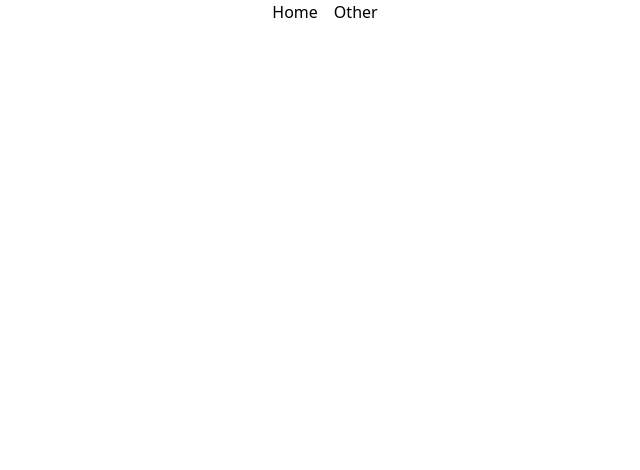
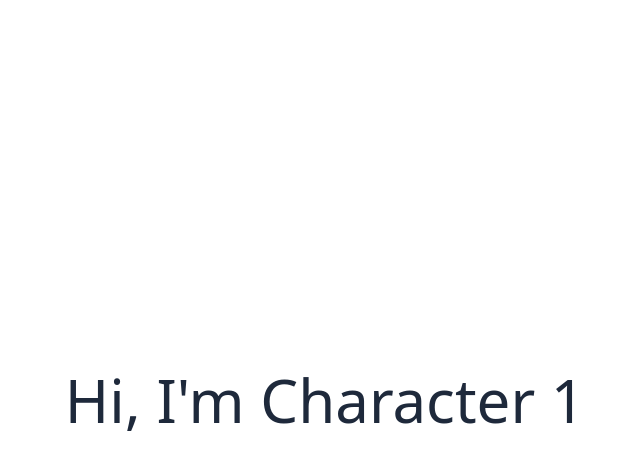
Before and after one commit to bsalin39/vue-restapi-demo, a Vue app: page /character/1 in a window 1280 px wide. Before the commit this address had no page. Shown: the top 470 px of the page, without its empty margins (315-955 px from the left). Built offline with nearby package versions, Linux system fonts and the light colour scheme.

Commit message:
main layout

```diff
--- a/package.json
+++ b/package.json
@@ -13,6 +13,7 @@
     "format:check": "prettier --check ."
   },
   "dependencies": {
+    "axios": "^1.0.0",
     "vue": "^3.2.37",
     "vue-router": "^4.1.5"
   },
--- a/src/App.vue
+++ b/src/App.vue
@@ -1,8 +1,5 @@
-<script setup>
-  import NavMenu from '@/components/NavMenu.vue'
-</script>
+<script setup></script>
 
 <template>
-  <NavMenu />
   <RouterView />
 </template>
--- /dev/null
+++ b/src/components/BaseCard.vue
@@ -0,0 +1,8 @@
+<template>
+  <div class="rounded-lg bg-white shadow-lg">
+    <img class="w-full rounded-t-lg object-cover" src="https://via.placeholder.com/400x800" alt="Card image" />
+    <div class="p-4">
+      <h2 class="text-2xl font-semibold text-gray-800">Name</h2>
+    </div>
+  </div>
+</template>
--- a/src/components/NavMenu.vue
+++ /dev/null
@@ -1,15 +0,0 @@
-<template>
-  <nav>
-    <RouterLink to="/">Home</RouterLink>
-    <RouterLink to="/other">Other</RouterLink>
-  </nav>
-</template>
-
-<style lang="postcss" scoped>
-  nav {
-    @apply flex justify-center space-x-4;
-    & .router-link-active {
-      @apply underline underline-offset-4;
-    }
-  }
-</style>
--- a/src/router.js
+++ b/src/router.js
@@ -4,7 +4,11 @@ import HomePage from '@/views/HomePage.vue'
 
 const routes = [
   { path: '/', name: 'Home', component: HomePage },
-  { path: '/other', name: 'Other', component: () => import('@/views/OtherPage.vue') },
+  {
+    path: '/character/:id',
+    name: 'Character',
+    component: () => import('@/views/CharacterDetails.vue'),
+  },
 ]
 
 const router = createRouter({
--- /dev/null
+++ b/src/views/CharacterDetails.vue
@@ -0,0 +1,10 @@
+<script setup>
+  import { useRoute } from 'vue-router'
+  const route = useRoute()
+</script>
+
+<template>
+  <main class="flex min-h-screen items-center justify-center">
+    <h1 class="text-6xl font-thin text-slate-800">Hi, I'm Character {{ route.params.id }}</h1>
+  </main>
+</template>
```
Also changed, not shown: 1 other file (tests, documents, lock files or other folders).
